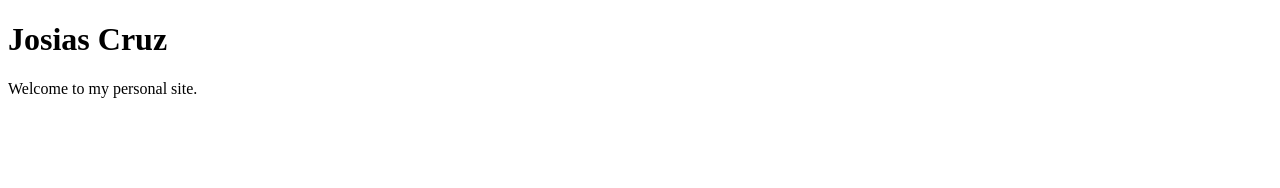
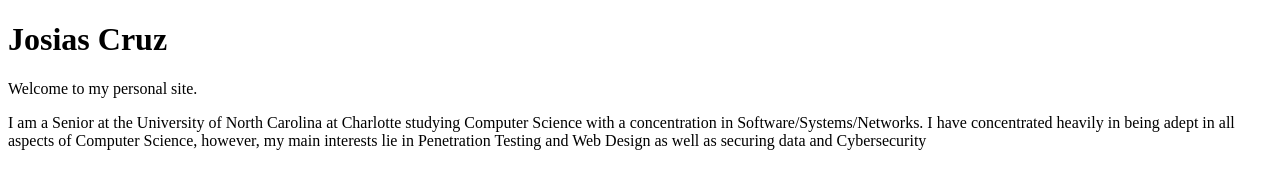
Before and after one commit to Josias-Cruz/josias-cruz.github.io, a plain HTML site: page index.html in a window 1280 px wide. Drawn offline with Linux system fonts and the light colour scheme.

Commit message:
Update mainpage content

```diff
--- a/index.html
+++ b/index.html
@@ -6,5 +6,9 @@
   <body>
     <h1>Josias Cruz</h1>
     <p> Welcome to my personal site.</p>
+    <p>I am a Senior at the University of North Carolina at Charlotte
+    studying Computer Science with a concentration in Software/Systems/Networks.
+    I have concentrated heavily in being adept in all aspects of Computer Science, however,
+    my main interests lie in Penetration Testing and Web Design as well as securing data and Cybersecurity</p>
   </body>
 </html>
```
